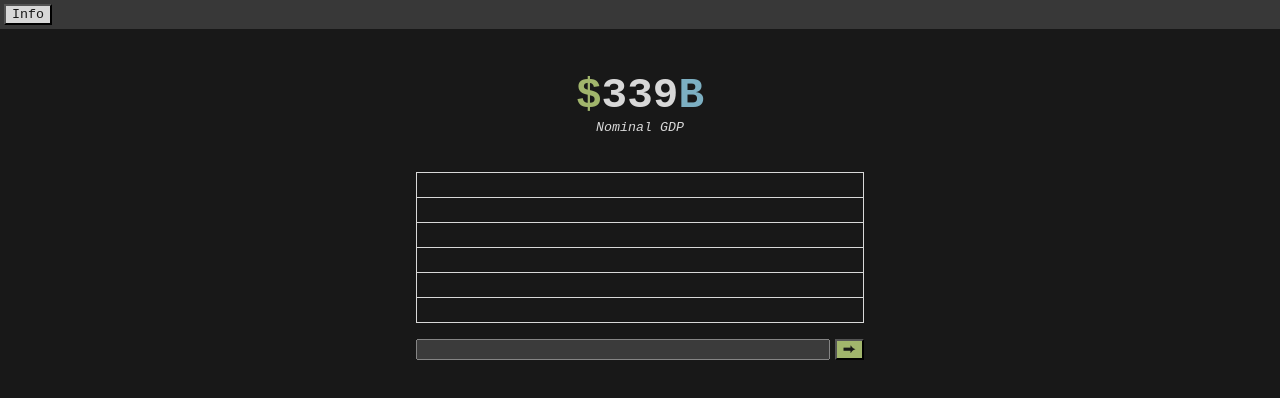
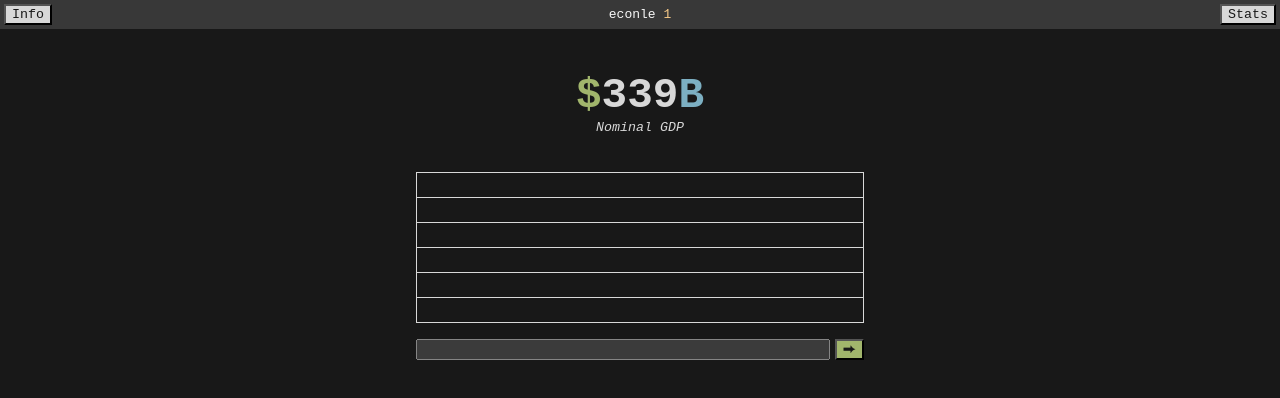
Before and after one commit to pieman2201/econle, a plain HTML site: page index.html in a window 1280 px wide. Drawn offline with nearby package versions, Linux system fonts and the light colour scheme.

Commit message:
update toolbar

```diff
--- a/index.html
+++ b/index.html
@@ -15,7 +15,9 @@
 
     <body>
         <div class="toolbar">
-            <button id="info" onclick="null">Info</button>
+            <button id="info-button" onclick="null">Info</button>
+            <div class="game-name-container"><div class="game-name">econle <span id="game-number" class="yellow"></span></div></div>
+            <button id="stats-button" onclick="null">Stats</button>
         </div>
         <div id="game-container" style="visibility: hidden">
             <div class="target-container">
--- a/script.js
+++ b/script.js
@@ -3,7 +3,13 @@ const INITIAL_DATE = new Date(2022, 4, 18, 23, 59, 59, 999);
 const MIN_RANK = DATA[0].rank;
 const MAX_RANK = DATA[DATA.length - 1].rank;
 const GAME_NUMBER = Math.ceil((new Date() - INITIAL_DATE) / (1000 * 60 * 60 * 24)); Math.seedrandom(GAME_NUMBER);
-const COUNTRY = DATA[parseInt(Math.random() * DATA.length)];
+
+function getGameNumberCountry(gameNumber) {
+    Math.seedrandom(gameNumber);
+    return DATA[parseInt(Math.random() * DATA.length)];
+}
+
+const COUNTRY = getGameNumberCountry(GAME_NUMBER);
 const MAX_RANK_DIFF = Math.max(COUNTRY.rank - MIN_RANK, MAX_RANK - COUNTRY.rank);
 
 function rankDiffPercent(target, guess) {
@@ -147,6 +153,9 @@ function copyGame() {
 }
 
 $(() => {
+
+    $('#game-number').text(GAME_NUMBER);
+
     $('#guess-input').autocomplete({
         source: DATA.map(c => c.name).slice().sort(),
         position: {
--- a/style.css
+++ b/style.css
@@ -9,6 +9,34 @@ body {
 .toolbar {
     background-color: #383838;
     padding: 0.25em 0.25em;
+    display: grid;
+    grid-template-rows: auto;
+    grid-template-columns: 8ch auto 8ch;
+}
+
+.toolbar > button {
+    width: fit-content;
+}
+
+#info-button {
+    margin-right: auto;
+}
+
+#stats-button {
+    margin-left: auto;
+}
+
+.game-name-container {
+    text-align: center;
+    color: #f8f8f8;
+    font-family: monospace;
+    display: flex;
+    flex-direction: column;
+    justify-content: center;
+}
+
+.game-name {
+    margin: auto;
 }
 
 #game-container {
@@ -69,8 +97,8 @@ button {
 
 #target-name {
     visibility: hidden;
-    margin-top: 1em;
-    margin-bottom: 0.5em;
+    margin-top: 1.5em;
+    margin-bottom: 0em;
 }
 
 .guesses-container {
```
